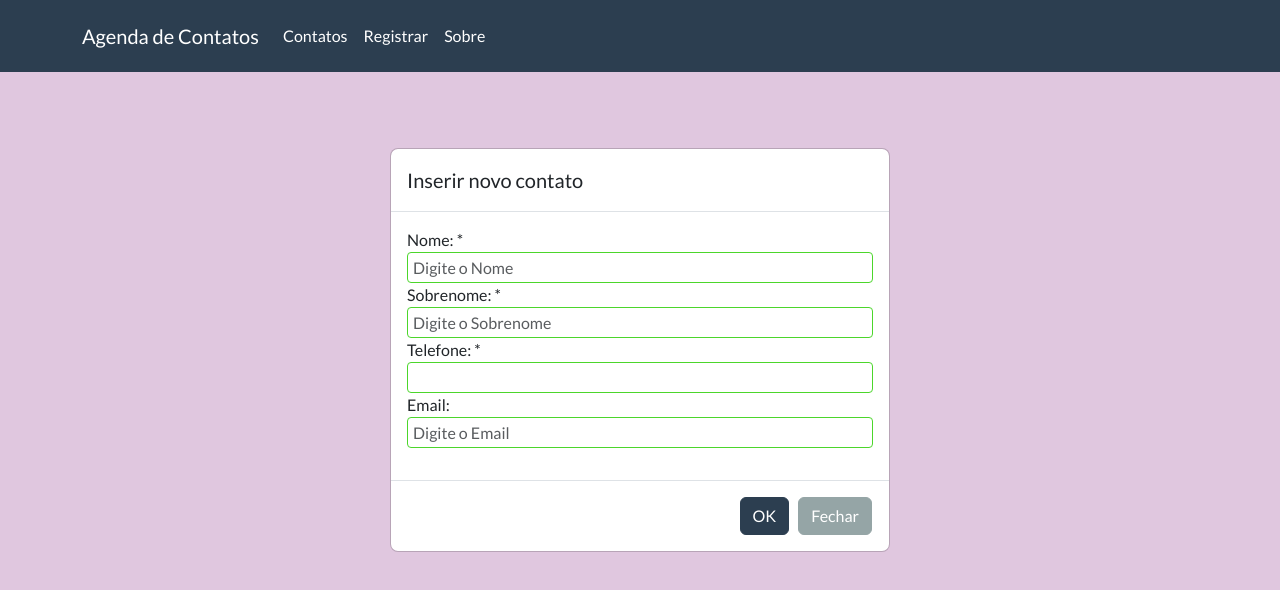
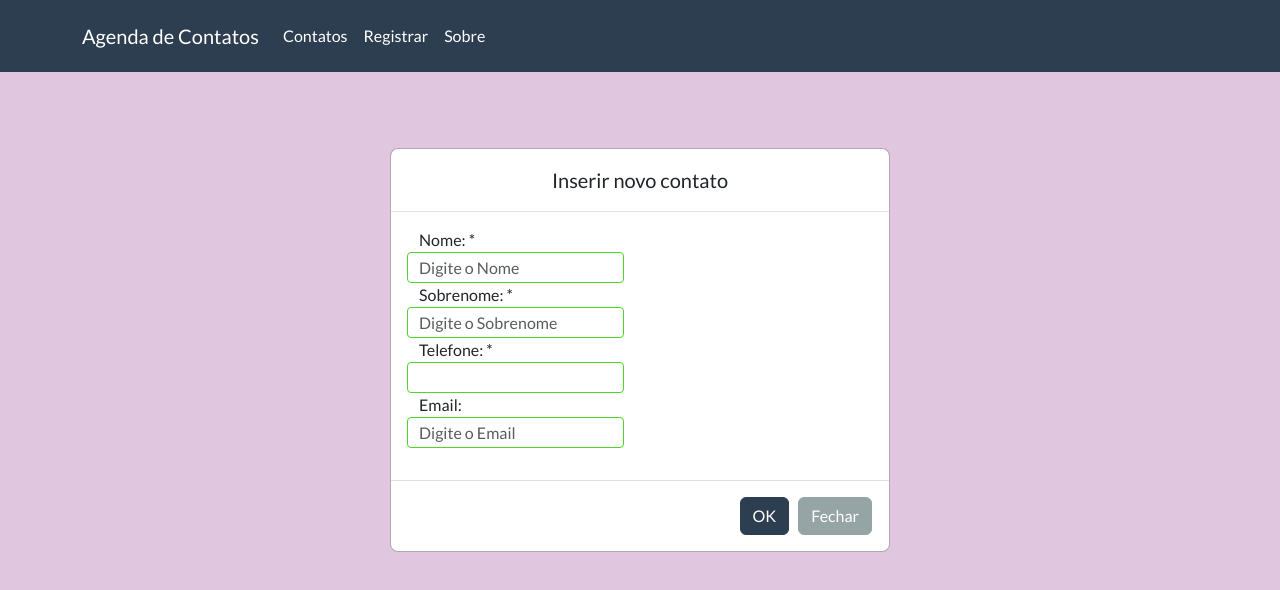
Before and after one commit to samuelcdias/agenda-react, a React (Create React App) app: page /#/contacts/register in a window 1280 px wide. Shown: the top 590 px of the page. Built offline with nearby package versions, Linux system fonts and the light colour scheme.

Commit message:
change layout

```diff
--- a/src/Components/FormGroup.js
+++ b/src/Components/FormGroup.js
@@ -1,7 +1,9 @@
 function FormGroup(props) {
   return (
     <div className="form-group">
-      <label htmlFor={props.htmlFor}>{props.label}</label>
+      <label style={{ 'padding-left': '12px' }} htmlFor={props.htmlFor}>
+        {props.label}
+      </label>
       {props.children}
     </div>
   )
--- a/src/Components/Modal.js
+++ b/src/Components/Modal.js
@@ -24,7 +24,7 @@ export default class Modal extends Component {
       >
         <div className="modal-dialog" role="document">
           <div className="modal-content">
-            <div className="modal-header">
+            <div className="modal-header justify-content-center">
               <h5 className="modal-title">{this.props.title}</h5>
             </div>
             <div className="modal-body">
--- a/src/styles/components/input.module.css
+++ b/src/styles/components/input.module.css
@@ -18,14 +18,23 @@
 
 .customInput {
   display: flex;
-  flex-direction: row;
-  align-items: center;
+  flex-direction: column;
+  flex-wrap: wrap;
+  align-content: flex-start;
   width: 100%;
   margin: 0px;
 }
 
 .customInput + div {
   margin-top: 8px;
+}
+
+.customInput p {
+  margin-left: 12px;
+  margin-top: 0;
+  margin-bottom: 0;
+  color: var(--invalid);
+  font-size: 0.625rem;
 }
 
 .customInput input {
@@ -37,7 +46,7 @@
   fill-opacity: 0;
   flex: 1;
   text-indent: 3px;
-  padding: 2px;
+  padding: 2px 8px;
   font-style: normal;
   font-weight: normal;
   font-size: 1rem;
```
